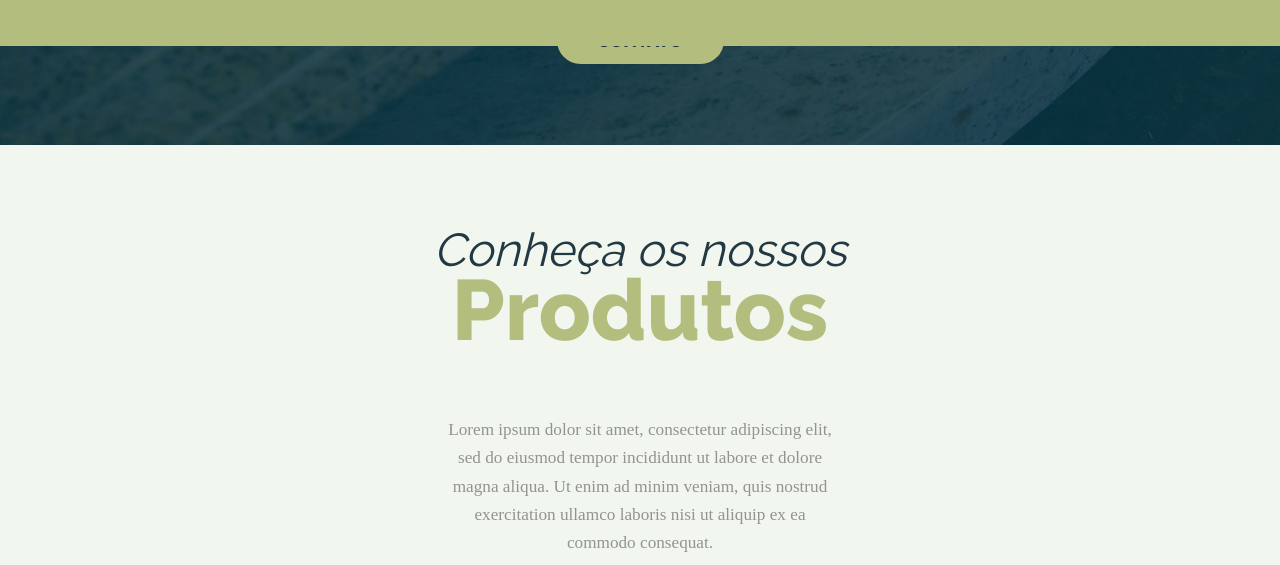
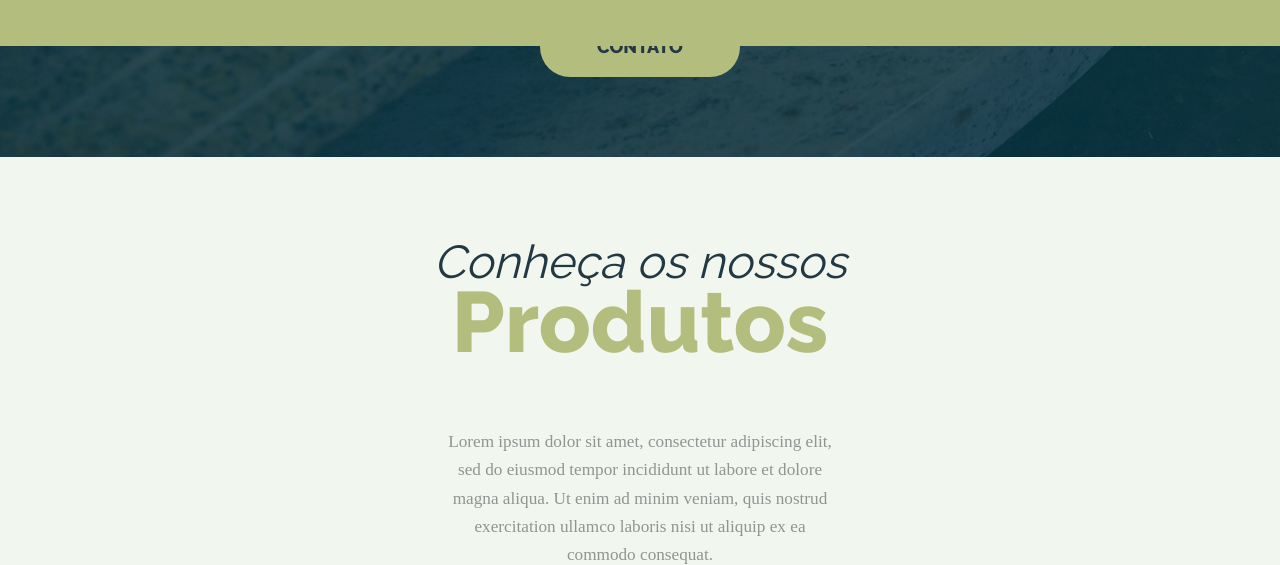
Before and after one commit to droid-lab-profile/droid-web-mggran, a website: page index.html in a window 1280 px wide. Shown: the part 1639-2204 px from the top of the page. Drawn offline with Linux system fonts and the light colour scheme; a web font is replaced by a local one.

Commit message:
Ajustes Gerais

```diff
--- a/assets/scss/base/includes/buttons.scss
+++ b/assets/scss/base/includes/buttons.scss
@@ -12,19 +12,18 @@
 	font-size: 1.3em;
 	font-weight: 800;
     padding: 0;
-	transition: border-color 0.3s, background-color 0.3s;
-	transition-timing-function: cubic-bezier(0.2, 1, 0.3, 1);
 	border: 0px solid;
 	border-radius: 60px;
     text-transform: uppercase;
-    height:47px;
-    min-width: 167px;
-    max-width: 350px;
-    margin: 1em;
+    height: 60px;
+    min-width: 200px;
     vertical-align: middle;
     position: relative;
     z-index: 1;
-    margin: 10px 0px 81px 0px;
+    margin: 10px 0 80px;
+    vertical-align: middle;
+    position: relative;
+    z-index: 1;
     @include transition(.3s);
     &:hover{
         background-color: $color-white;
--- a/assets/scss/pages/index.scss
+++ b/assets/scss/pages/index.scss
@@ -300,6 +300,7 @@
 
 #contato-footer{
 	background-image: url('../../../images/bg-02.jpg');
+	padding-bottom: 30px;
 	h1{
 		padding: 4% 10% 0% 10%;
 		font-family: $font-secondary;
--- a/gulpfile.js
+++ b/gulpfile.js
@@ -45,7 +45,7 @@ Gulp = {
 		});
 	},
 	default: function(){
-		Gulp.self.task('default', ['js', 'css', 'scss']);
+		Gulp.self.task('default', ['js', 'scss', 'css']);
 	},
 	watch: function(){
 		Gulp.self.task('watch', function(){
```
Also changed, not shown: assets/css/dist/base/base.css, assets/css/dist/pages/index.css, assets/css/src/base/base.css, assets/css/src/pages/index.css.
